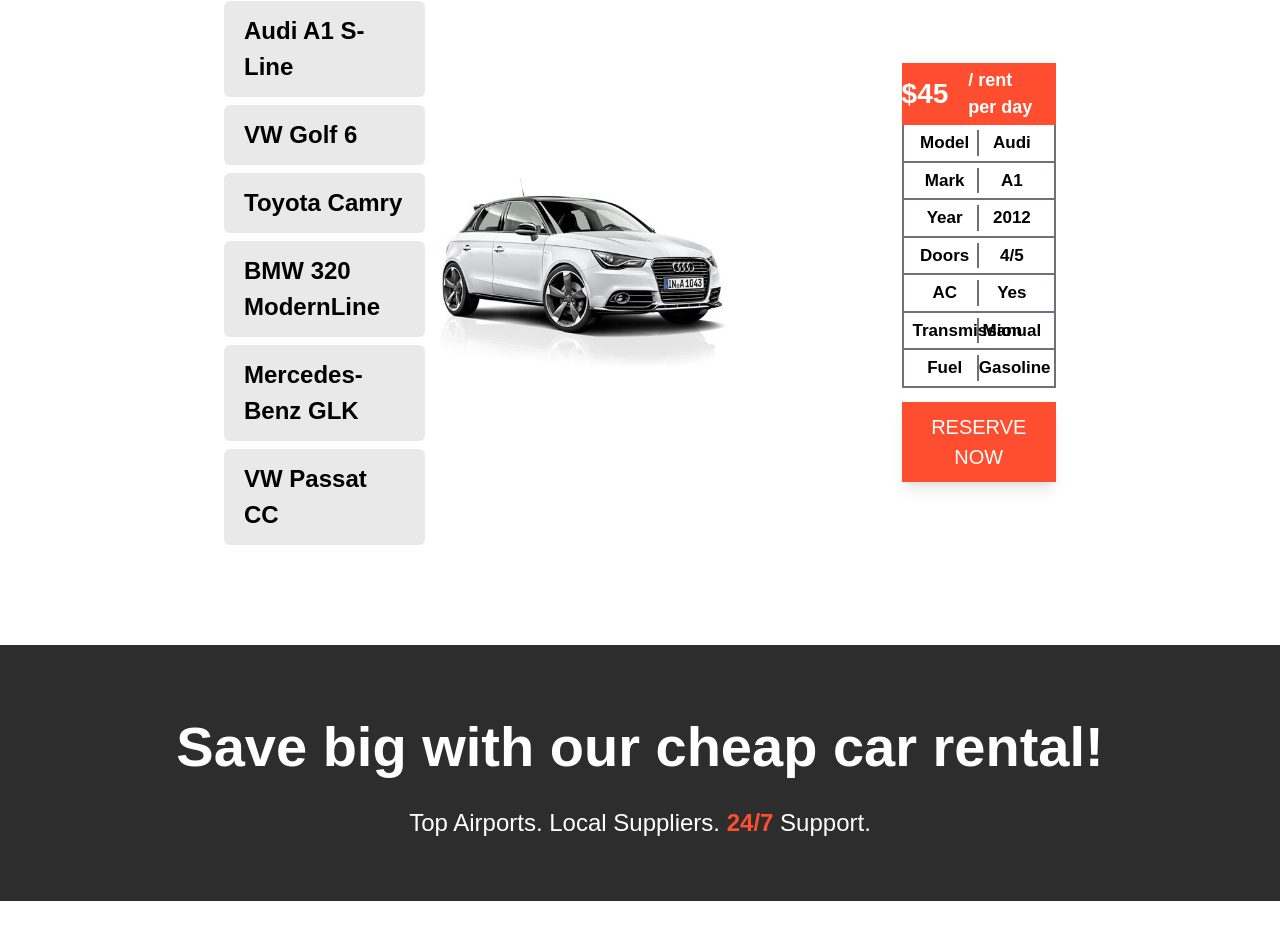
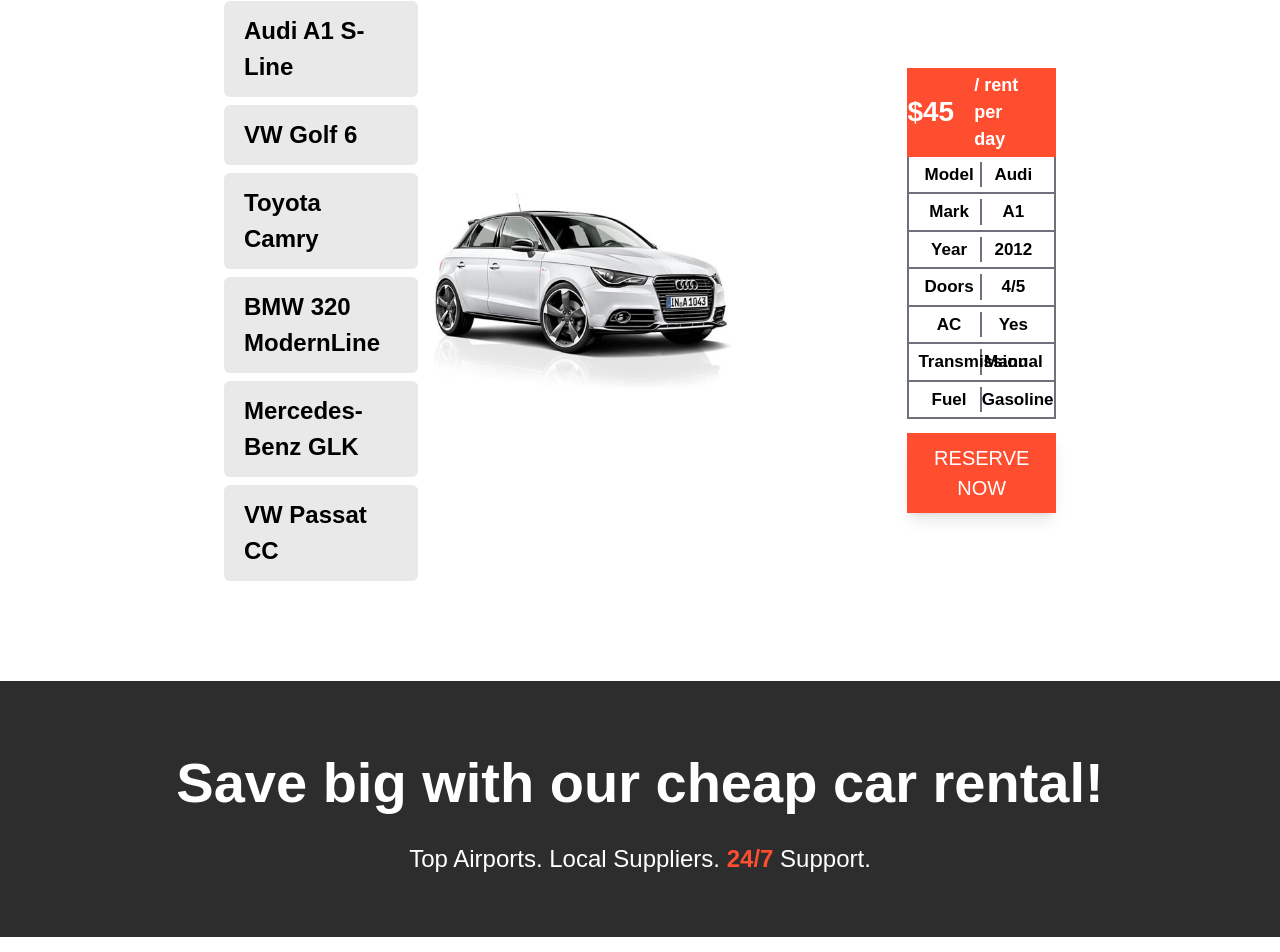
Before and after one commit to Masoud-M/car-rental, a Next.js app: page / in a window 1280 px wide. Shown: the part 2443-3395 px from the top of the page. Built offline with nearby package versions, Linux system fonts and the light colour scheme.

Commit message:
changed the way images were handled

```diff
--- a/app/components/CarData.js
+++ b/app/components/CarData.js
@@ -1,15 +1,7 @@
-import Golf6 from "../../public/Images/cars-big/golf6.jpg";
-import AudiA1 from "../../public/Images/cars-big/AudiA1.jpg";
-import Toyota from "../../public/Images/cars-big/toyotacamry.jpg";
-import Bmw320 from "../../public/Images/cars-big/Bmw320.jpg";
-import Benz from "../../public/Images/cars-big/Benz.jpg";
-import Passat from "../../public/Images/cars-big/passatcc.jpg";
-
 export const CarDataApi = [
   {
     name: "Audi A1 S-Line",
     price: "45",
-    img: AudiA1,
     model: "Audi",
     mark: "A1",
     year: "2012",
@@ -17,12 +9,11 @@
     air: "Yes",
     transmission: "Manual",
     fuel: "Gasoline",
-    isActive: false,
+    imageSrc: "/Images/cars-big/AudiA1.jpg",
   },
   {
     name: "VW Golf 6",
     price: "37",
-    img: Golf6,
     model: "Golf 6",
     mark: "Volkswagen",
     year: "2008",
@@ -30,12 +21,11 @@
     air: "Yes",
     transmission: "Manual",
     fuel: "Diesel",
-    isActive: false,
+    imageSrc: "/Images/cars-big/golf6.jpg",
   },
   {
     name: "Toyota Camry",
     price: "30",
-    img: Toyota,
     model: "Camry",
     mark: "Toyota",
     year: "2006",
@@ -43,13 +33,12 @@
     air: "Yes",
     transmission: "Automatic",
     fuel: "Hybrid",
-    isActive: false,
+    imageSrc: "/Images/cars-big/toyotacamry.jpg",
   },
 
   {
     name: "BMW 320 ModernLine",
     price: "35",
-    img: Bmw320,
     model: "320",
     mark: "BMW",
     year: "2012",
@@ -57,13 +46,12 @@
     air: "Yes",
     transmission: "Manual",
     fuel: "Diesel",
-    isActive: false,
+    imageSrc: "/Images/cars-big/Bmw320.jpg",
   },
 
   {
     name: "Mercedes-Benz GLK",
     price: "50",
-    img: Benz,
     model: "Benz GLK",
     mark: "Mercedes",
     year: "2006",
@@ -71,13 +59,12 @@
     air: "Yes",
     transmission: "Manual",
     fuel: "Diesel",
-    isActive: false,
+    imageSrc: "/Images/cars-big/Benz.jpg",
   },
 
   {
     name: "VW Passat CC",
     price: "25",
-    img: Passat,
     model: "Passat CC",
     mark: "Volkswagen",
     year: "2008",
@@ -85,6 +72,6 @@
     air: "Yes",
     transmission: "Automatic",
     fuel: "Gasoline",
-    isActive: false,
+    imageSrc: "/Images/cars-big/passatcc.jpg",
   },
 ];
--- a/app/components/vehicleModels/Vehicle-models.tsx
+++ b/app/components/vehicleModels/Vehicle-models.tsx
@@ -1,20 +1,11 @@
 "use client";
 import { useState } from "react";
 import { CarDataApi } from "../CarData";
-
-import Golf6 from "../../../public/Images/cars-big/golf6.jpg";
-import AudiA1 from "../../../public/Images/cars-big/AudiA1.jpg";
-import Toyota from "../../../public/Images/cars-big/Toyota.jpg";
-import Bmw320 from "../../../public/Images/cars-big/Bmw320.jpg";
-import Benz from "../../../public/Images/cars-big/Benz.jpg";
-import Passat from "../../../public/Images/cars-big/Passat.jpg";
-
 import Image, { StaticImageData } from "next/image";
 
 interface CarInfoProp {
   name: string;
   price: string;
-  img: StaticImageData;
   model: string;
   mark: string;
   year: string;
@@ -22,6 +13,7 @@
   air: string;
   transmission: string;
   fuel: string;
+  imageSrc: string;
 }
 
 const VehicleModels: React.FC<CarInfoProp> = () => {
@@ -29,7 +21,6 @@
   const [activeCar, setActiveCar] = useState({
     name: "Audi A1 S-Line",
     price: "45",
-    img: AudiA1,
     model: "Audi",
     mark: "A1",
     year: "2012",
@@ -37,6 +28,15 @@
     air: "Yes",
     transmission: "Manual",
     fuel: "Gasoline",
+    imageSrc: "../../../public/Images/cars-big/AudiA1.jpg",
+    activeImg: (
+      <Image
+        src={"/Images/cars-big/AudiA1.jpg"}
+        alt="/"
+        width={500}
+        height={500}
+      />
+    ),
   });
 
   const gridMainStyle = "grid grid-cols-1 grid-flow-row box-border ";
@@ -58,30 +58,37 @@
       <div className="flex justify-between box-border gap-4 flex-col lg:flex-row ">
         {/* car menu */}
         <div className=" flex flex-col gap-2 box-border lg:max-w-[400px]">
-          {info.map((item) => {
+          {info.map((car) => {
             return (
               <div
-                key={item.name}
-                id={item.name}
+                key={car.name}
+                id={car.name}
                 onClick={() => {
                   setActiveCar((prev) => ({
                     ...prev,
-                    name: item.name,
-                    price: item.price,
-                    img: item.img,
-                    model: item.model,
-                    mark: item.mark,
-                    year: item.year,
-                    doors: item.doors,
-                    air: item.air,
-                    transmission: item.transmission,
-                    fuel: item.fuel,
-                    bg: " bg-[#ff4d30] text-white",
+                    name: car.name,
+                    price: car.price,
+                    model: car.model,
+                    mark: car.mark,
+                    year: car.year,
+                    doors: car.doors,
+                    air: car.air,
+                    transmission: car.transmission,
+                    fuel: car.fuel,
+                    activeImg: (
+                      <Image
+                        src={car.imageSrc}
+                        alt={car.name}
+                        width={500}
+                        height={500}
+                        className=" block w-full"
+                      />
+                    ),
                   }));
                 }}
                 className={`text-[1.5rem] font-semibold px-[20px] rounded-md bg-[#e9e9e9] hover:cursor-pointer hover:bg-[#ff4d30]  hover:text-white transition py-[12px] `}
               >
-                <h1>{item.name}</h1>
+                <h1>{car.name}</h1>
               </div>
             );
           })}
@@ -89,9 +96,7 @@
 
         <div className="flex flex-col justify-between items-center  md:flex-row lg:gap-[11rem] ">
           {/* image */}
-          <div className=" max-w-[500px] ">
-            <Image className=" block w-full" src={activeCar.img} alt="/" />
-          </div>
+          <div className=" max-w-[500px] ">{activeCar.activeImg}</div>
 
           {/* car info */}
           <div className=" h-[400px] w-[250px]">
--- a/app/layout.tsx
+++ b/app/layout.tsx
@@ -44,6 +44,7 @@
           air="Yes"
           transmission="Manual"
           fuel="Gasoline"
+          imageSrc="/Images/cars-big/AudiA1.jpg"
         />
         <Banner />
         <WhyUs />
```
